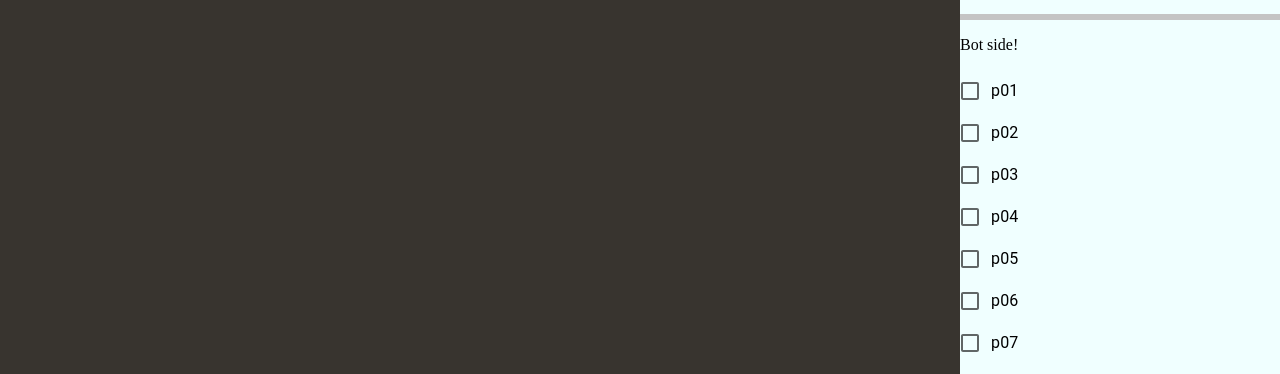
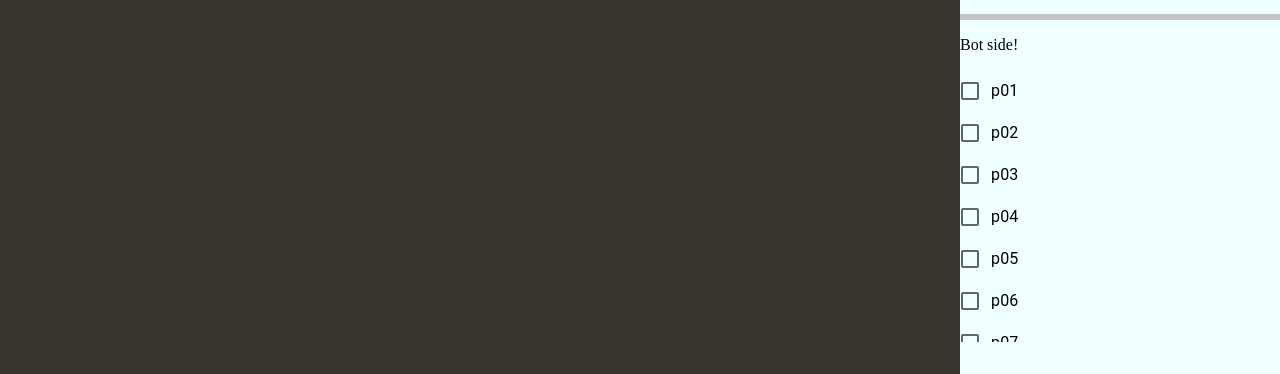
Before and after one commit to davidstyrbjorn/lifestyle-data-visualization-tnm048, a React (Create React App) app in the folder info-vis-react-app/: page / in a window 1280 px wide. Shown: the part 422-796 px from the top of the page. Built offline with nearby package versions, Linux system fonts and the light colour scheme.

Commit message:
CSS for bottom sidebar

```diff
--- a/info-vis-react-app/src/styles/index.css
+++ b/info-vis-react-app/src/styles/index.css
@@ -12,6 +12,12 @@ body {
 .visualization-view {
     background-color: #38342F;
     flex: 3;
+}
+
+#personList {
+    height: 40%;
+    overflow-y: scroll;
+    white-space: nowrap;
 }
 
 .sidebar {
```
